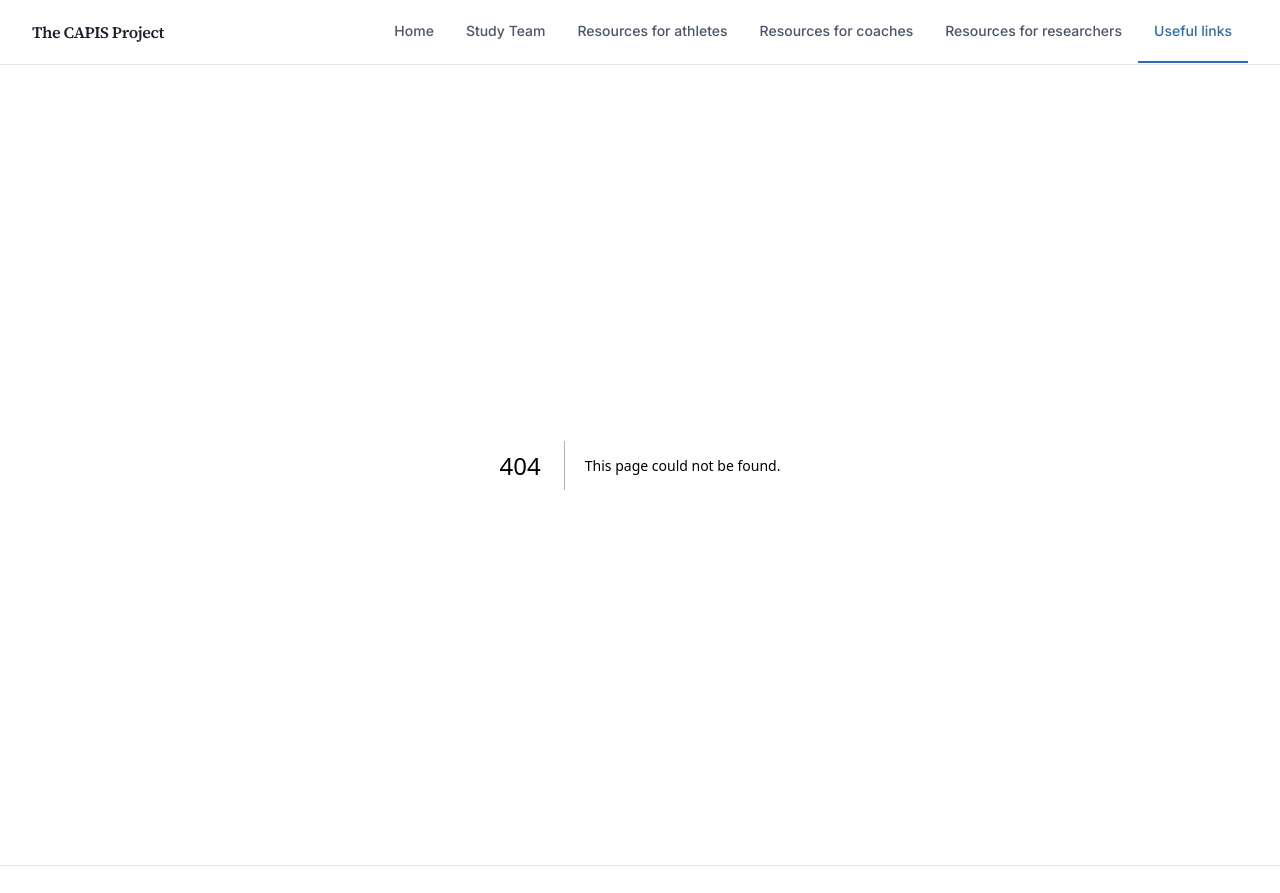
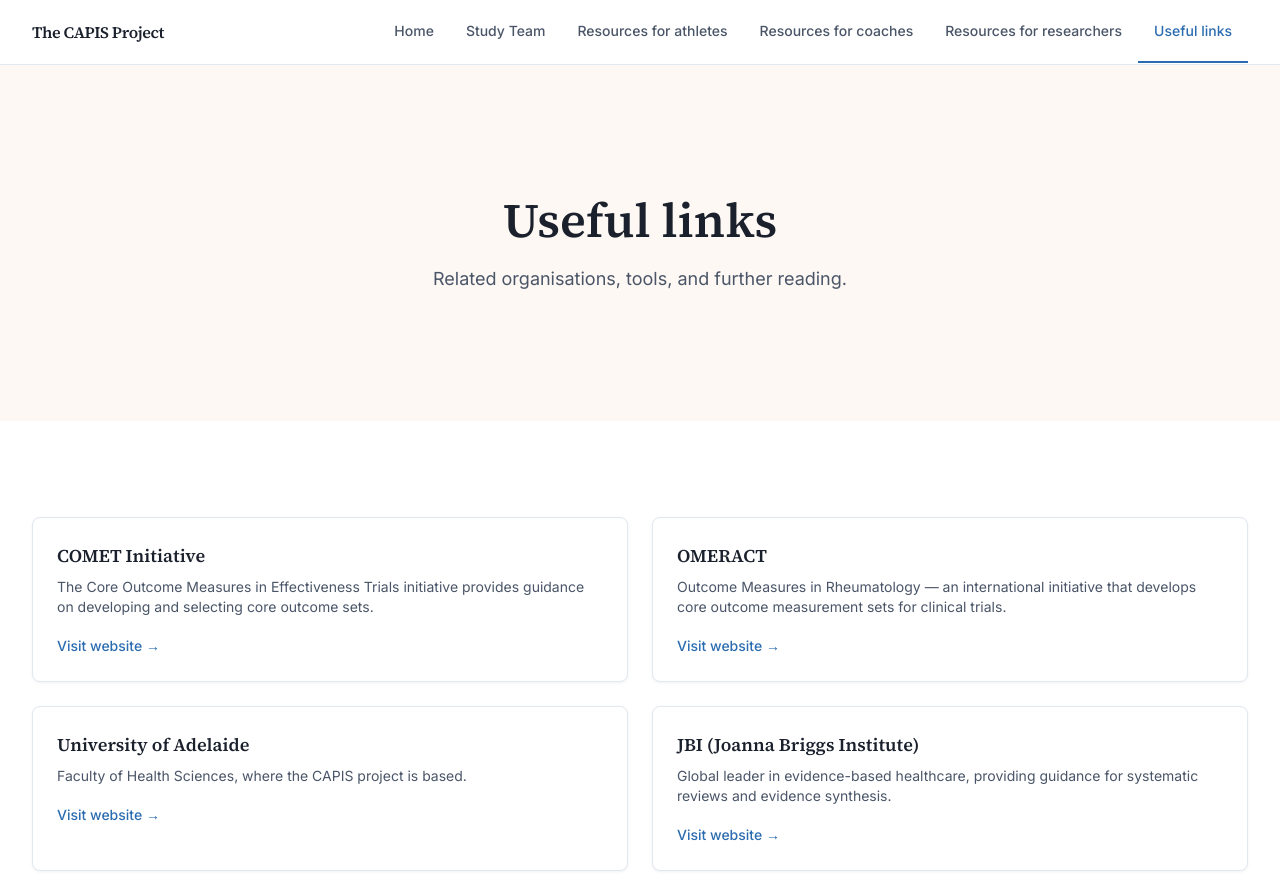
Before and after one commit to LoaizaBetancur/CAPIS-Project-Website, a Next.js app: page /useful-links in a window 1280 px wide. Before the commit this address had no page. Shown: the top 893 px of the page. Built offline with nearby package versions, Linux system fonts and the light colour scheme.

Commit message:
Create page.tsx

```diff
--- /dev/null
+++ b/app/useful-links/page.tsx
@@ -0,0 +1,74 @@
+import { Metadata } from "next";
+import SectionWrapper from "@/components/SectionWrapper";
+import Card from "@/components/Card";
+
+export const metadata: Metadata = {
+  title: "Useful links",
+  description: "External resources and related initiatives.",
+};
+
+const links = [
+  {
+    title: "COMET Initiative",
+    description: "The Core Outcome Measures in Effectiveness Trials initiative provides guidance on developing and selecting core outcome sets.",
+    url: "https://www.comet-initiative.org/",
+  },
+  {
+    title: "OMERACT",
+    description: "Outcome Measures in Rheumatology — an international initiative that develops core outcome measurement sets for clinical trials.",
+    url: "https://omeract.org/",
+  },
+  {
+    title: "University of Adelaide",
+    description: "Faculty of Health Sciences, where the CAPIS project is based.",
+    url: "https://www.adelaide.edu.au/health/",
+  },
+  {
+    title: "JBI (Joanna Briggs Institute)",
+    description: "Global leader in evidence-based healthcare, providing guidance for systematic reviews and evidence synthesis.",
+    url: "https://jbi.global/",
+  },
+  {
+    title: "PROSPERO",
+    description: "International prospective register of systematic reviews.",
+    url: "https://www.crd.york.ac.uk/prospero/",
+  },
+  {
+    title: "ClinicalTrials.gov",
+    description: "Database of privately and publicly funded clinical studies conducted around the world.",
+    url: "https://clinicaltrials.gov/",
+  },
+];
+
+export default function UsefulLinksPage() {
+  return (
+    <>
+      <SectionWrapper background="bg" spacing="xl">
+        <div className="mx-auto max-w-[70ch] text-center">
+          <h1 className="font-semibold mb-4" style={{ fontFamily: "var(--font-display)", fontSize: "clamp(2rem, 4vw, 3rem)", lineHeight: 1.15, color: "#1A202C" }}>
+            Useful links
+          </h1>
+          <p className="text-lg leading-relaxed" style={{ color: "#4A5568" }}>
+            Related organisations, tools, and further reading.
+          </p>
+        </div>
+      </SectionWrapper>
+
+      <SectionWrapper background="surface">
+        <div className="mx-auto max-w-[1280px]">
+          <div className="grid gap-6 md:grid-cols-2">
+            {links.map((link) => (
+              <Card key={link.url} href={link.url}>
+                <h3 className="font-semibold mb-2" style={{ fontFamily: "var(--font-display)", fontSize: "1.125rem", color: "#1A202C" }}>
+                  {link.title}
+                </h3>
+                <p className="text-sm mb-4" style={{ color: "#4A5568" }}>{link.description}</p>
+                <span className="text-sm font-medium" style={{ color: "#2B6CB0" }}>Visit website →</span>
+              </Card>
+            ))}
+          </div>
+        </div>
+      </SectionWrapper>
+    </>
+  );
+}
```
